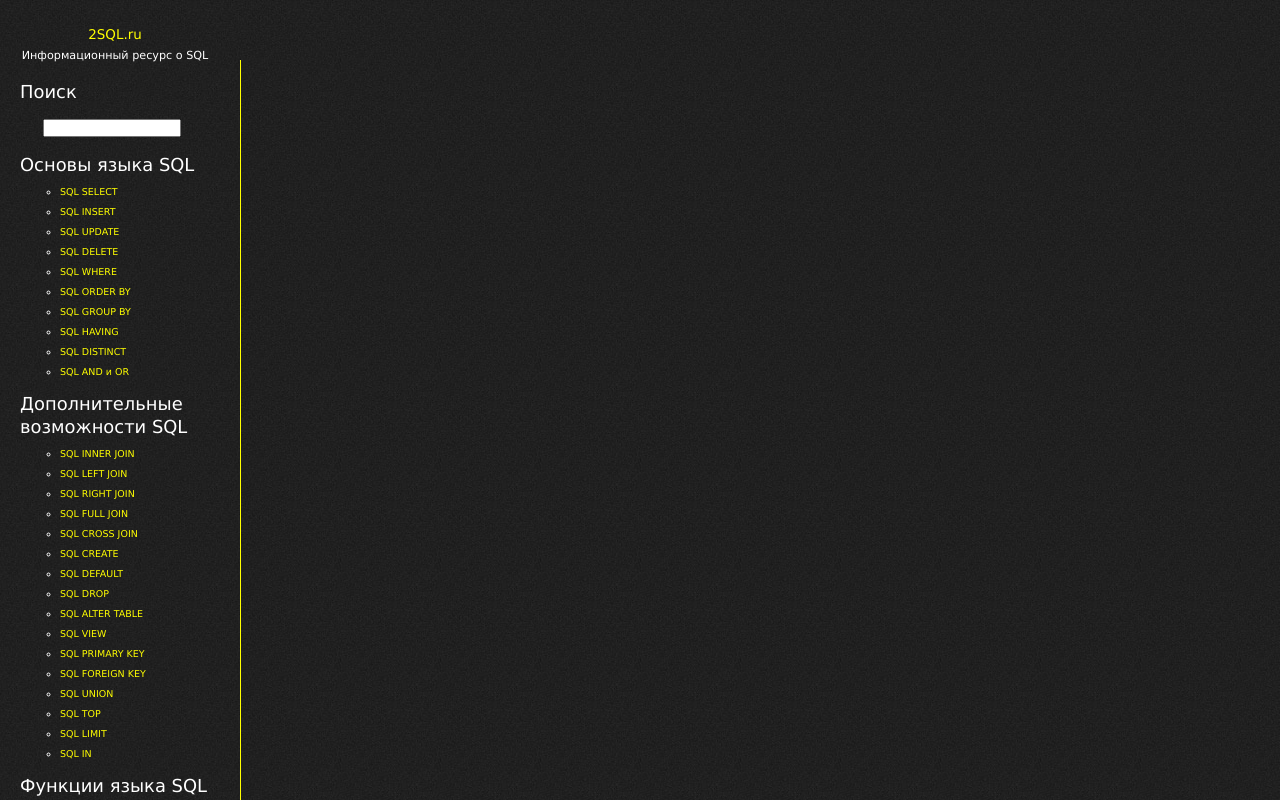
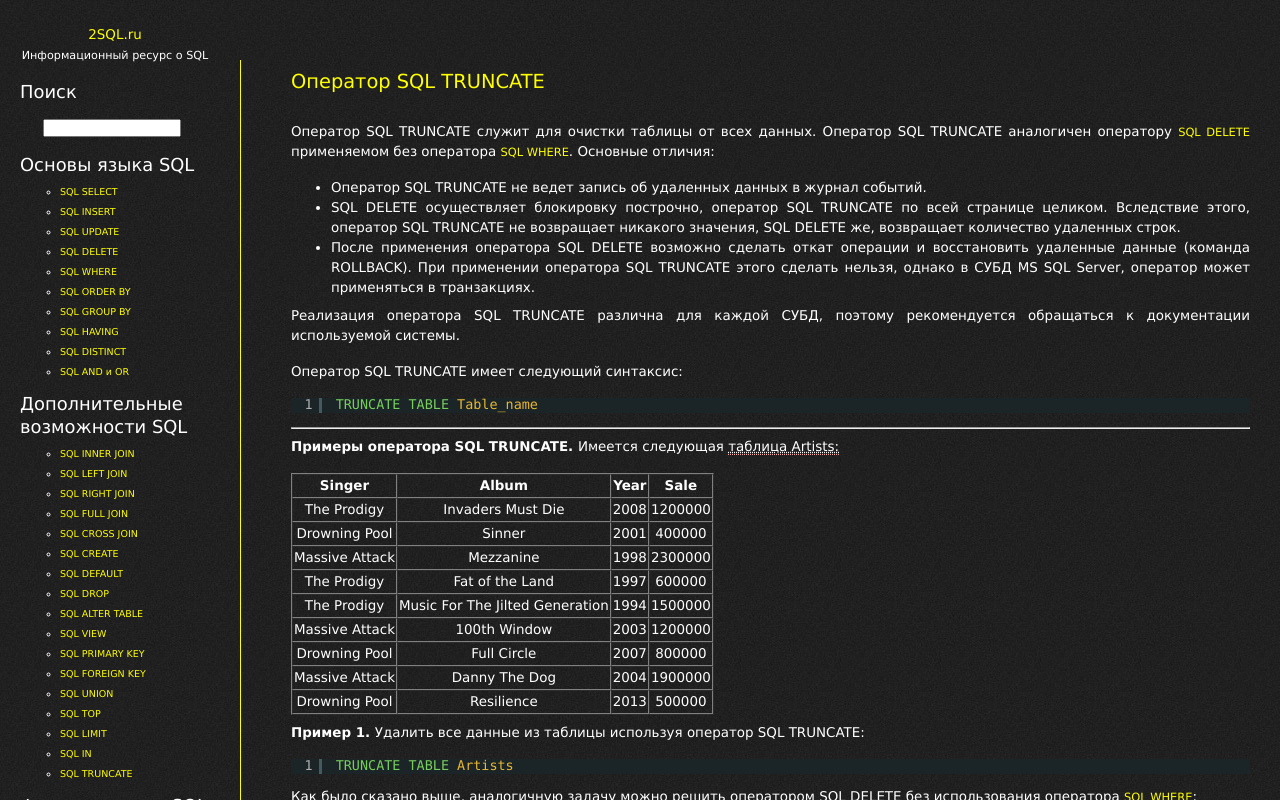
Before and after one commit to DarKsandr/2sql, a Vue app: page /#/advanced/sql-truncate in a window 1280 px wide. Shown: the top 800 px of the page. Built offline with nearby package versions, Linux system fonts and the light colour scheme; no server answers.

Commit message:
page sql truncate

```diff
--- /dev/null
+++ b/src/pages/SqlTruncate.vue
@@ -0,0 +1,99 @@
+<script setup>
+
+</script>
+
+<template>
+  <p>Оператор SQL TRUNCATE служит для очистки таблицы от всех данных. Оператор SQL TRUNCATE аналогичен оператору <a title="Оператор SQL DELETE - примеры использования" href="https://web.archive.org/web/20231208195707/http://2sql.ru/basic/sql-delete/" target="_blank">SQL DELETE</a> применяемом без оператора <a title="Оператор SQL WHERE - примеры использования" href="https://web.archive.org/web/20231208195707/http://2sql.ru/basic/sql-where/" target="_blank">SQL WHERE</a>. Основные отличия:</p>
+  <ul>
+    <li>Оператор SQL TRUNCATE не ведет запись об удаленных данных в журнал событий.</li>
+    <li>SQL DELETE осуществляет блокировку построчно, оператор SQL TRUNCATE по всей странице целиком. Вследствие этого, оператор SQL TRUNCATE не возвращает никакого значения, SQL DELETE же, возвращает количество удаленных строк.</li>
+    <li>После применения оператора SQL DELETE возможно сделать откат операции и восстановить удаленные данные (команда ROLLBACK). При применении оператора SQL TRUNCATE этого сделать нельзя, однако в СУБД MS SQL Server, оператор может применяться в транзакциях.</li>
+  </ul>
+  <p>Реализация оператора SQL TRUNCATE различна для каждой СУБД, поэтому рекомендуется обращаться к документации используемой системы.</p>
+  <p>Оператор SQL TRUNCATE имеет следующий синтаксис:</p>
+  <pre class="brush: sql; title: ; notranslate" title="">
+TRUNCATE TABLE Table_name
+</pre>
+  <hr/>
+  <p><strong>Примеры оператора SQL TRUNCATE. </strong>Имеется следующая <abbr title="Singer - Исполнитель; Album - Альбом; Year - Год Выхода; Sale - Число продаж">таблица Artists:</abbr></p>
+  <table border="1" cellspacing="0">
+    <tbody>
+    <tr>
+      <td style="text-align: center;"><strong>Singer</strong></td>
+      <td style="text-align: center;"><strong>Album</strong></td>
+      <td style="text-align: center;"><strong>Year</strong></td>
+      <td style="text-align: center;"><strong>Sale</strong></td>
+    </tr>
+    <tr>
+      <td style="text-align: center;">The Prodigy</td>
+      <td style="text-align: center;">Invaders Must Die</td>
+      <td style="text-align: center;">2008</td>
+      <td style="text-align: center;">1200000</td>
+    </tr>
+    <tr>
+      <td style="text-align: center;">Drowning Pool</td>
+      <td style="text-align: center;">Sinner</td>
+      <td style="text-align: center;">2001</td>
+      <td style="text-align: center;">400000</td>
+    </tr>
+    <tr>
+      <td style="text-align: center;">Massive Attack</td>
+      <td style="text-align: center;">Mezzanine</td>
+      <td style="text-align: center;">1998</td>
+      <td style="text-align: center;">2300000</td>
+    </tr>
+    <tr>
+      <td style="text-align: center;">The Prodigy</td>
+      <td style="text-align: center;">Fat of the Land</td>
+      <td style="text-align: center;">1997</td>
+      <td style="text-align: center;">600000</td>
+    </tr>
+    <tr>
+      <td style="text-align: center;">The Prodigy</td>
+      <td style="text-align: center;">Music For The Jilted Generation</td>
+      <td style="text-align: center;">1994</td>
+      <td style="text-align: center;">1500000</td>
+    </tr>
+    <tr>
+      <td style="text-align: center;">Massive Attack</td>
+      <td style="text-align: center;">100th Window</td>
+      <td style="text-align: center;">2003</td>
+      <td style="text-align: center;">1200000</td>
+    </tr>
+    <tr>
+      <td style="text-align: center;">Drowning Pool</td>
+      <td style="text-align: center;">Full Circle</td>
+      <td style="text-align: center;">2007</td>
+      <td style="text-align: center;">800000</td>
+    </tr>
+    <tr>
+      <td style="text-align: center;">Massive Attack</td>
+      <td style="text-align: center;">Danny The Dog</td>
+      <td style="text-align: center;">2004</td>
+      <td style="text-align: center;">1900000</td>
+    </tr>
+    <tr>
+      <td style="text-align: center;">Drowning Pool</td>
+      <td style="text-align: center;">Resilience</td>
+      <td style="text-align: center;">2013</td>
+      <td style="text-align: center;">500000</td>
+    </tr>
+    </tbody>
+  </table>
+  <p><strong>Пример 1. </strong>Удалить все данные из таблицы используя оператор SQL TRUNCATE:</p>
+  <pre class="brush: sql; title: ; notranslate" title="">
+
+TRUNCATE TABLE Artists
+
+</pre>
+  <p>Как было сказано выше, аналогичную задачу можно решить оператором SQL DELETE без использования оператора <a title="Оператор SQL WHERE - примеры использования" href="https://web.archive.org/web/20231208195707/http://2sql.ru/basic/sql-where/" target="_blank">SQL WHERE</a>:</p>
+  <pre class="brush: sql; title: ; notranslate" title="">
+
+DELETE FROM Artists
+
+</pre>
+</template>
+
+<style scoped>
+
+</style>
--- a/src/routes.js
+++ b/src/routes.js
@@ -184,6 +184,13 @@ export const advanced = [
             text: 'SQL IN',
         }, component: () => import('./pages/SqlIn.vue')
     },
+    {
+        path: '/advanced/sql-truncate', name: 'sql-truncate', meta: {
+            title: 'Оператор SQL TRUNCATE: синтаксис, примеры',
+            h1: 'Оператор SQL TRUNCATE',
+            text: 'SQL TRUNCATE',
+        }, component: () => import('./pages/SqlTruncate.vue')
+    },
 ];
 export const functions = [];
 
```
